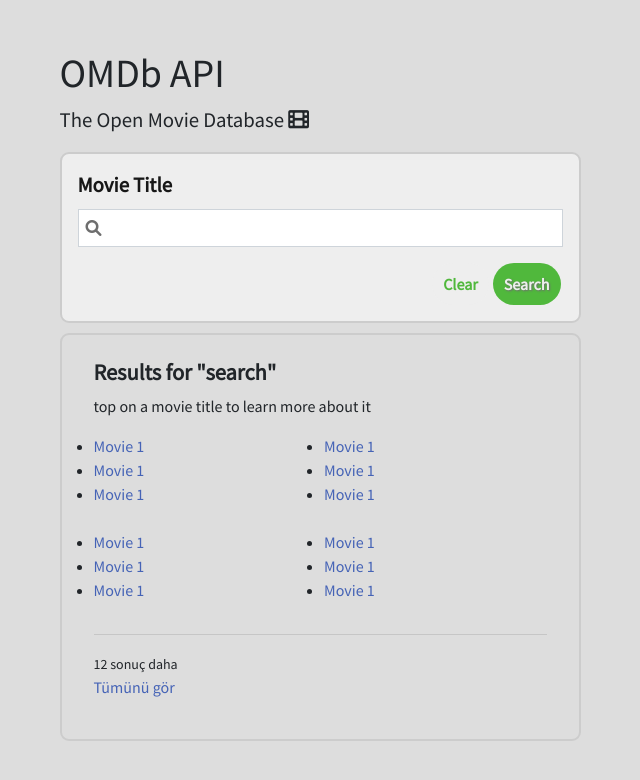
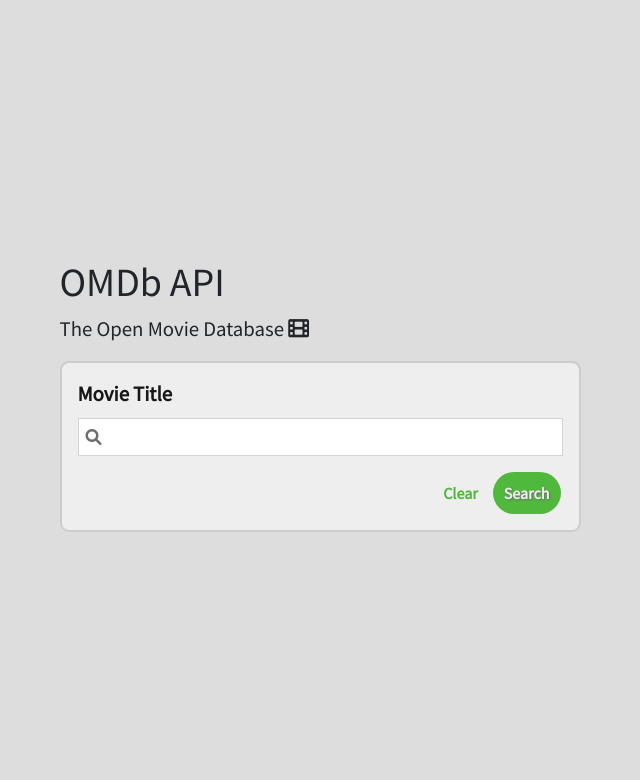
Before and after one commit to bgryks18/omdb-film-api, a React (Create React App) app: page / in a window 1280 px wide. Shown: the top 780 px of the page, without its empty margins (320-960 px from the left). Built offline with nearby package versions, Linux system fonts and the light colour scheme.

Commit message:
veriler api'den çekildi

```diff
--- a/src/actions/MovieActions.js
+++ b/src/actions/MovieActions.js
@@ -0,0 +1,22 @@
+import ax from 'axios'
+
+const API_KEY = '3c78c5ff'
+const url = `http://www.omdbapi.com/?apikey=${API_KEY}&`
+
+export const searchMovies = (keyword) => async (dispatch) => {
+  dispatch({ type: 'SET_LOADING' })
+  try {
+    const res = await ax.get(`${url}s=${keyword}`)
+    console.log(res.data)
+    dispatch({
+      type: 'SEARCH',
+      payload: {
+        list: res.data.Search,
+        totalResults: res.data.totalResults,
+        keyword,
+      },
+    })
+  } catch (error) {
+    console.log('Bir hata oluştu', error)
+  }
+}
--- a/src/components/Home/index.js
+++ b/src/components/Home/index.js
@@ -1,10 +1,21 @@
-import React from 'react'
+import React, { useEffect, useState } from 'react'
 import Style from './style/style.module.css'
 import Results from '../Results'
+import { useDispatch, useSelector } from 'react-redux'
+import { searchMovies } from '../../actions/MovieActions'
 const Home = () => {
+  const [keyword, setKeyword] = useState('')
+  const [post, setPost] = useState(false)
+  const dispatch = useDispatch()
+  const states = useSelector((state) => state.MovieState)
   const handleSubmit = (e) => {
     e.preventDefault()
+    dispatch(searchMovies(keyword))
+    setKeyword('')
   }
+  useEffect(() => {
+    console.log(states)
+  }, [states])
   return (
     <div className={`container-fluid`}>
       <div className={`${Style.movieSearchContainer}`}>
@@ -27,6 +38,8 @@
                     type="text"
                     className="form-control"
                     id="searchQuery"
+                    value={keyword}
+                    onChange={(e) => setKeyword(e.target.value)}
                   />
                 </div>
               </div>
@@ -40,7 +53,14 @@
               </div>
             </form>
           </div>
-          <Results />
+          {states.loading === true && (
+            <div className="d-flex justify-content-center">
+              <div className="spinner-border" role="status">
+                <span className="sr-only">Loading...</span>
+              </div>
+            </div>
+          )}
+          {states.loading === false && <Results />}
         </div>
       </div>
     </div>
--- a/src/components/Home/style/style.module.css
+++ b/src/components/Home/style/style.module.css
@@ -5,6 +5,27 @@
   min-height: 100vh;
   opacity: 0;
   animation: show_box 1s forwards;
+  min-width: 521px;
+  max-width: 521px;
+  margin: auto;
+}
+
+@media screen and (max-width: 640px) {
+  .movieSearchContainer {
+    min-width: 375px;
+  }
+}
+
+@media screen and (max-width: 440px) {
+  .movieSearchContainer {
+    min-width: 250px;
+  }
+}
+
+@media screen and (max-width: 370px) {
+  .movieSearchContainer {
+    min-width: 120px;
+  }
 }
 
 .movieSearchArea {
--- a/src/components/Home/style/style.module.scss
+++ b/src/components/Home/style/style.module.scss
@@ -86,6 +86,9 @@
   min-height: 100vh;
   opacity: 0;
   animation: show_box 1s forwards;
+  @include responsiveScreen(521px);
+  max-width: 521px;
+  margin: auto;
 }
 .movieSearchArea {
   background-color: transparent;
--- a/src/components/Results/index.js
+++ b/src/components/Results/index.js
@@ -1,61 +1,37 @@
-import React from 'react'
+import React, { useEffect, useState } from 'react'
 import Style from './style/style.module.css'
+import { useSelector } from 'react-redux'
 const Results = () => {
+  const states = useSelector((state) => state.MovieState)
+  let maxNum = 4
+  let moviesToShow = []
+  if (states.movies.length > maxNum) {
+    moviesToShow = states.movies.slice(0, maxNum)
+  } else {
+    moviesToShow = states.movies
+  }
   return (
     <div className={`${Style.movieSearchResults}`}>
-      <h4>Results for "search"</h4>
+      <h4>Results for "{states.keyword}"</h4>
       <p>top on a movie title to learn more about it</p>
       <div className={`${Style.movieResultListGroup}`}>
-        <ul className={`${Style.movieResultList}`}>
-          <li>
-            <a href="#">Movie 1</a>
-          </li>
-          <li>
-            <a href="#">Movie 1</a>
-          </li>
-          <li>
-            <a href="#">Movie 1</a>
-          </li>
-        </ul>
-        <ul className={`${Style.movieResultList}`}>
-          <li>
-            <a href="#">Movie 1</a>
-          </li>
-          <li>
-            <a href="#">Movie 1</a>
-          </li>
-          <li>
-            <a href="#">Movie 1</a>
-          </li>
-        </ul>
-        <ul className={`${Style.movieResultList}`}>
-          <li>
-            <a href="#">Movie 1</a>
-          </li>
-          <li>
-            <a href="#">Movie 1</a>
-          </li>
-          <li>
-            <a href="#">Movie 1</a>
-          </li>
-        </ul>
-        <ul className={`${Style.movieResultList}`}>
-          <li>
-            <a href="#">Movie 1</a>
-          </li>
-          <li>
-            <a href="#">Movie 1</a>
-          </li>
-          <li>
-            <a href="#">Movie 1</a>
-          </li>
-        </ul>
+        {moviesToShow.map((movie) => {
+          return (
+            <div key={movie.imdbID}>
+              <a href="">{movie.Title}</a>
+            </div>
+          )
+        })}
       </div>
-      <hr></hr>
-      <small>12 sonuç daha</small>
-      <p>
-        <a href="#">Tümünü gör</a>
-      </p>
+      {states.movies.length > maxNum && (
+        <>
+          <hr></hr>
+          <small>{states.movies.length - maxNum} sonuç daha</small>
+          <p>
+            <a href="#">Tümünü gör</a>
+          </p>
+        </>
+      )}
     </div>
   )
 }
--- a/src/reducers/MovieReducers.js
+++ b/src/reducers/MovieReducers.js
@@ -1,9 +1,21 @@
 let initState = {
-  loaded: false,
+  loading: null,
   movies: [],
+  totalResults: 0,
+  keyword: '',
 }
 export default (state = initState, action) => {
   switch (action.type) {
+    case 'SET_LOADING':
+      return { ...state, loading: true }
+    case 'SEARCH':
+      return {
+        ...state,
+        movies: action.payload.list,
+        totalResults: action.payload.totalResults,
+        keyword: action.payload.keyword,
+        loading: false,
+      }
     default:
       return state
   }
```
Also changed, not shown: src/components/Home/style/style.module.min.css.
